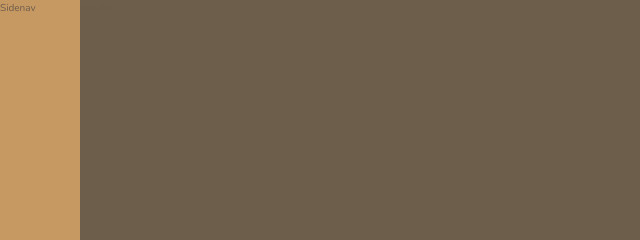
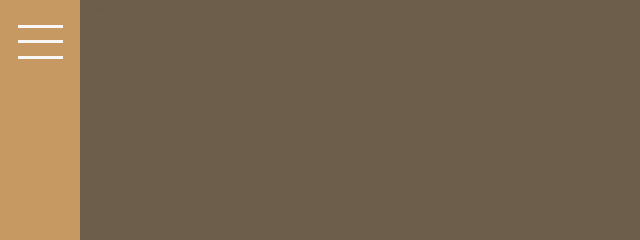
Before and after one commit to Ashoka2002/Nexter, a website: page index.html in a window 1280 px wide. Shown: the top 240 px of the page, 0-640 px from the left. Drawn offline with nearby package versions, Linux system fonts and the light colour scheme.

Commit message:
Building the Sidebar

```diff
--- a/index.html
+++ b/index.html
@@ -12,7 +12,9 @@
     <title>nexter &mdash; your home, your freedom</title>
   </head>
   <body class="container">
-    <div class="sidebar">Sidenav</div>
+    <div class="sidebar">
+      <button class="nav-btn"></button>
+    </div>
 
     <header class="header">Header</header>
 
--- a/scss/_sidebar.scss
+++ b/scss/_sidebar.scss
@@ -2,4 +2,33 @@
   background-color: $color-primary;
   grid-column: sidebar-start/sidebar-end;
   grid-row: 1/-1;
+  display: flex;
+  justify-content: center;
 }
+
+.nav-btn {
+  border: none;
+  border-radius: 0;
+
+  background-color: $color-grey-light-1;
+  height: 3px;
+  width: 4.5rem;
+  margin-top: 4rem;
+
+  &::before,
+  &::after {
+    content: "";
+    background-color: $color-grey-light-1;
+    height: 3px;
+    width: 4.5rem;
+    display: block;
+  }
+
+  &::before {
+    transform: translateY(-1.5rem);
+  }
+
+  &::after {
+    transform: translateY(1.3rem);
+  }
+}
```
Also changed, not shown: css/style.css.
